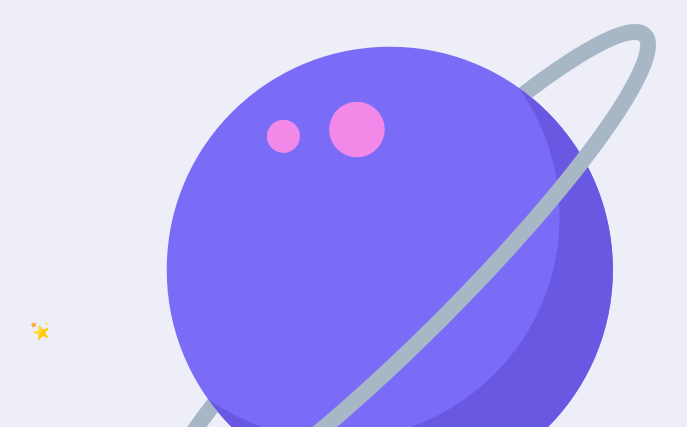
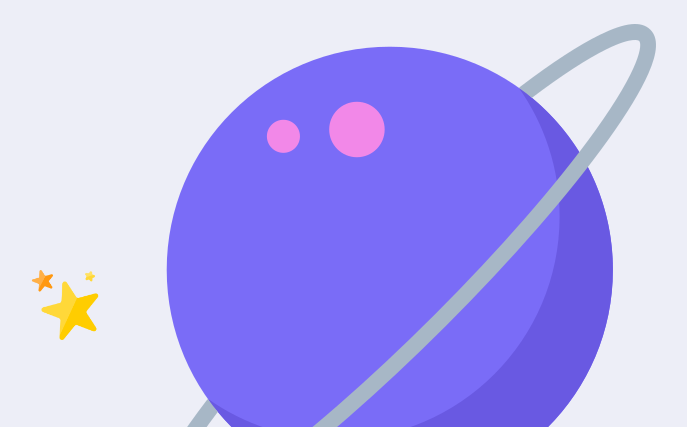
Before and after one commit to Th3dins/personalsite, a plain HTML site: page index.html in a window 1280 px wide. Shown: the part 373-800 px from the top of the page, without its empty margins (240-927 px from the left). Drawn offline with Linux system fonts and the light colour scheme.

Commit message:
Update styles.css

```diff
--- a/css/styles.css
+++ b/css/styles.css
@@ -48,7 +48,7 @@ a{
   position: absolute;
   left: 16.875rem;
   bottom: 18.75rem;
-  width:1.16rem;
+  width:4.375rem;
 }
 .top-cloud{
   position: absolute;
```
